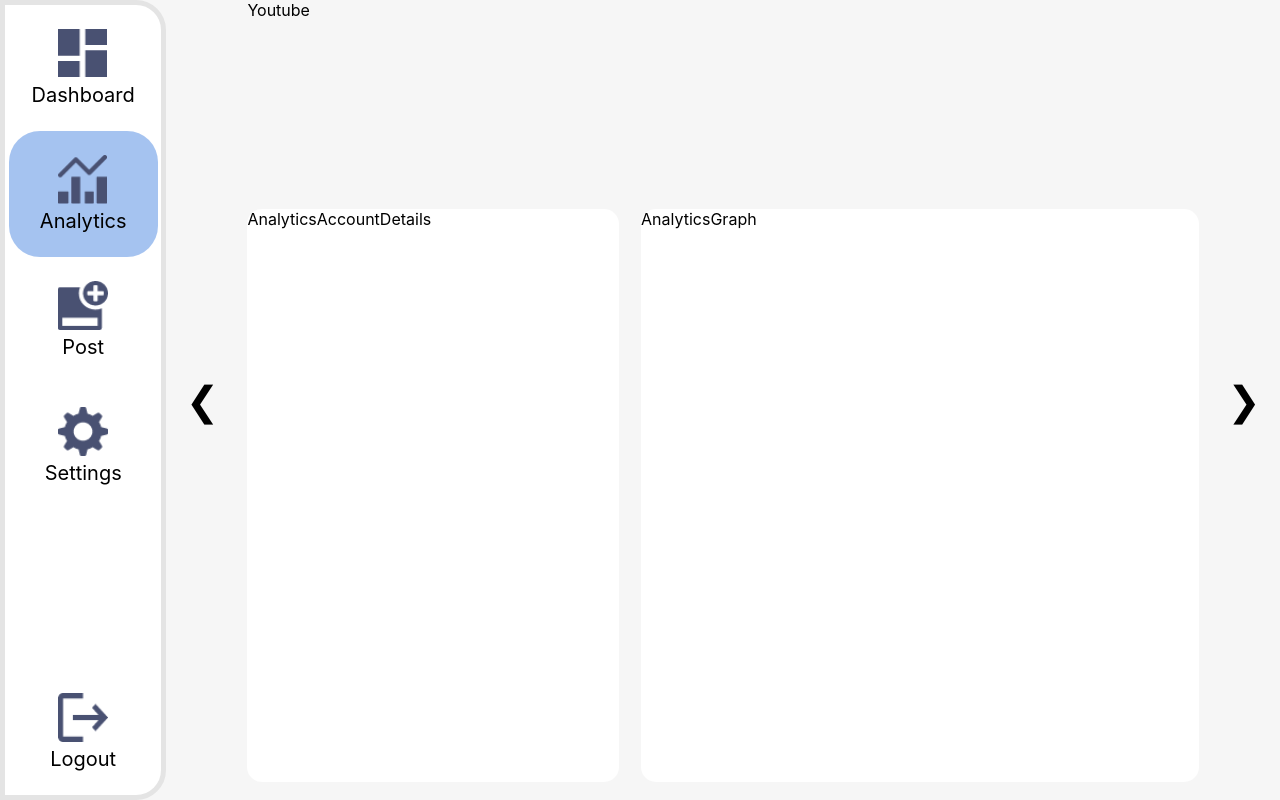
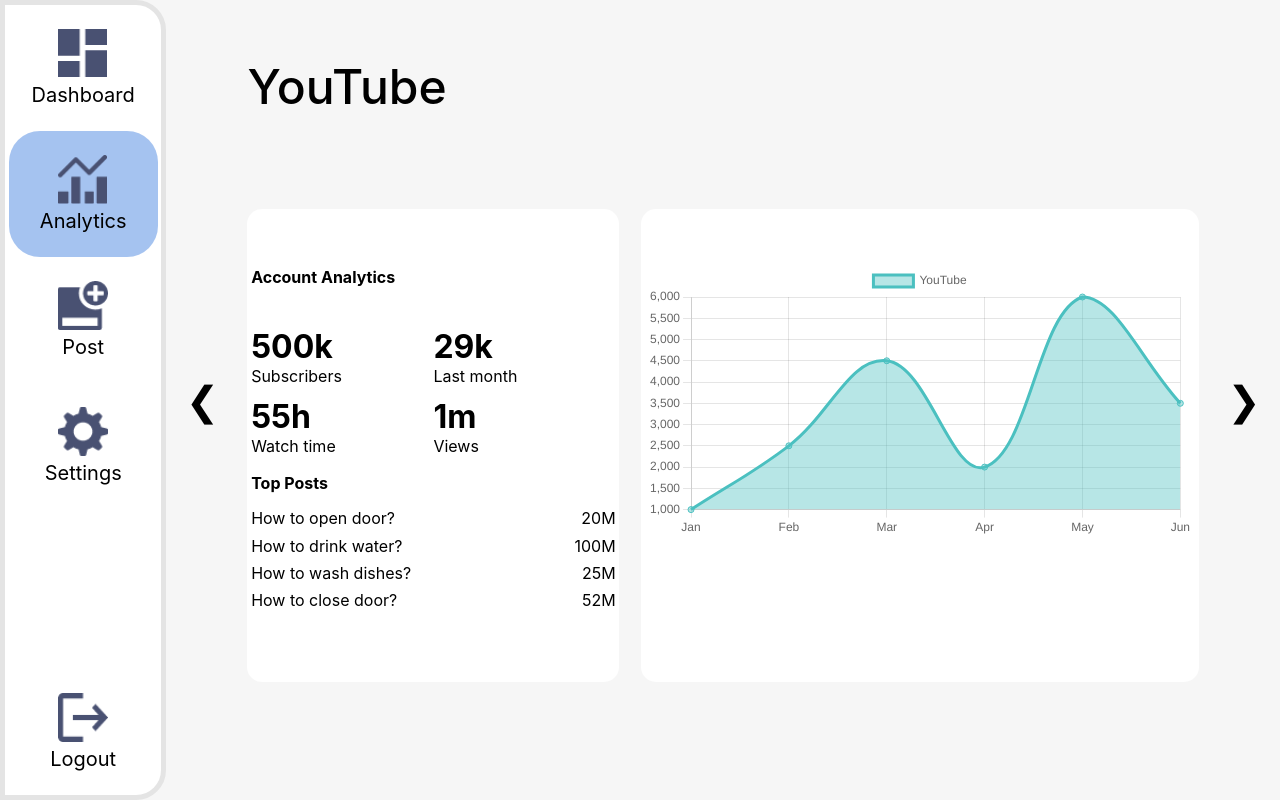
Before and after one commit to MNPaul1/oneclickshare_official, a React (Create React App) app: page /Analytics in a window 1280 px wide. Built offline with nearby package versions, Linux system fonts and the light colour scheme.

Commit message:
Finalizing analytics page

```diff
--- a/src/components/Analytics.css
+++ b/src/components/Analytics.css
@@ -13,16 +13,20 @@
   .AnalyticsPlatformName {
     grid-area: AnalyticsPlatformName;
     text-align: left;
+    font-size: 3rem;
+    font-weight: 500;
+    margin: 6% 0 0 0;
 }
   .AnalyticsGraph {
     grid-area: AnalyticsGraph;
-    height: 97%;
+    height: 80%;
     background-color: white;
     border-radius: 15px;
+    box-sizing: border-box;
 }
   .AnalyticsAccountDetails {
     grid-area: AnalyticsAccountDetails;
-    height: 97%;
+    height: 80%;
     background-color: white;
     border-radius: 15px;
 }
@@ -36,6 +40,7 @@
     justify-content:center;
     align-items: center;
     font-size: 2.5em;
+
  }
 .AnalyticsNextPlatform {
     grid-area: AnalyticsNextPlatform;
--- a/src/components/Analytics.js
+++ b/src/components/Analytics.js
@@ -1,22 +1,66 @@
-import React from 'react'
+import React, {useState} from 'react'
 import './Analytics.css'
 import AnalyticsGraph from './analyticsComponents/AnalyticsGraph'
 import AnalyticsAccountDetails from './analyticsComponents/AnalyticsAccountDetails'
 
+const demoYoutTubeData = ["500k", "29k", "55h", "1m"]
+const YouTubeLabelList = ["Subscribers", "Last month", "Watch time", "Views"]
+
+const demoTopYouTubeContent = [
+  {0:{title:"How to open door?", views:"20M"}},
+  {1:{title:"How to drink water?", views:"100M"}},
+  {2:{title:"How to wash dishes?", views:"25M"}},
+  {3:{title:"How to close door?", views:"52M"}}
+]
+
+const demoInstagramData = ["50k", "2k", "5", "150k"]
+const InstagramLabelList = ["Followers", "Last month", "Followings", "Views"]
+
+const demoTopInstagramContent = [
+  {0:{title:"Me and Myself", views:"20K"}},
+  {1:{title:"Hello World", views:"10K"}},
+  {2:{title:"My life is amazing", views:"25K"}},
+  {3:{title:"Ryan is the best teacher", views:"52K"}}
+]
+const label = ["Jan", "Feb", "Mar", "Apr", "May", "Jun"]
+const YouTubeNewFollowers = [1000,2500,4500,2000,6000,3500]
+const InstagramNewFollowers = [100,200,0,200,60,300]
+
 export default function Analytics() {
+  const [demoContent,setDemoContent] = useState(demoTopYouTubeContent);
+  const [LabelList,setLabelList] = useState(YouTubeLabelList);
+  const [demoData,setdemoData] = useState(demoYoutTubeData);
+  const [Title, setTitle] = useState("YouTube");
+  const [followers, setFollowers] = useState(YouTubeNewFollowers);
+
+  const contentHndler = () =>{
+    if (LabelList[0]==="Subscribers") {
+      setTitle("Instagram");
+      setDemoContent(demoTopInstagramContent)
+      setLabelList(InstagramLabelList)
+      setdemoData(demoInstagramData)
+      setFollowers(InstagramNewFollowers)
+    } else {
+      setTitle("YouTube");
+      setFollowers(YouTubeNewFollowers)
+      setDemoContent(demoTopYouTubeContent)
+      setLabelList(YouTubeLabelList)
+      setdemoData(demoYoutTubeData)
+    }
+  }
   return (
-    <div class="analyticscontainer">
-      <div class="AnalyticsPlatformName">Youtube</div>
-      <div class="AnalyticsGraph">
-        <AnalyticsGraph />
+    <div className="analyticscontainer">
+      <h1 className="AnalyticsPlatformName">{Title}</h1>
+      <div className="AnalyticsGraph">
+        <AnalyticsGraph title={Title} label = {label} followers={followers}/>
       </div>
-      <div class="AnalyticsAccountDetails">
-        <AnalyticsAccountDetails />
+      <div className="AnalyticsAccountDetails">
+        <AnalyticsAccountDetails content = {demoContent} LabelList={LabelList} Data={demoData}/>
       </div>
 
-      <div className="AnalyticsPrevPlatform">❮</div>
+      <div className="AnalyticsPrevPlatform" onClick={contentHndler}>❮</div>
 
-      <div className="AnalyticsNextPlatform">❯</div>
+      <div className="AnalyticsNextPlatform" onClick={contentHndler}>❯</div>
     </div>
   )
 }
--- a/src/components/analyticsComponents/AnalyticsAccountDetails.css
+++ b/src/components/analyticsComponents/AnalyticsAccountDetails.css
@@ -0,0 +1,38 @@
+.AccountDetails{
+    display: flex;
+    flex-direction: column;
+    padding-top: 10%;
+}
+h4{
+    width: 100%;
+    margin-left: 1%;
+}
+
+.analytics-1{
+    display: flex;
+    flex-wrap: wrap;
+    padding: 2% 1% 0 1%;
+}
+.analytics-1 .numbers{
+    margin: 3% 0 0 0;
+    padding: 3% 0 0 0;
+}
+.analytics-1 > *{
+    flex: 1 1 48%;
+}
+
+.topMedia{
+    display: flex;
+    flex-wrap: wrap;
+    padding: 2% 1% 0 1%;
+}
+.topMedia h4{
+    padding: 0;
+    margin: 10px 0 15px 0;
+}
+.topMedia > *{
+    flex: 1 1 98%;
+    display: flex;
+    justify-content: space-between;
+    padding: 0 0 2% 0;
+}
--- a/src/components/analyticsComponents/AnalyticsAccountDetails.js
+++ b/src/components/analyticsComponents/AnalyticsAccountDetails.js
@@ -1,8 +1,39 @@
 import React from 'react'
 import './AnalyticsAccountDetails.css'
 
-export default function AnalyticsAccountDetails() {
+
+
+
+export default function AnalyticsAccountDetails(props) {
+  const LabelList = props.LabelList;
+  const TopContent = props.content;
+  const Data = props.Data
+  console.log(props)
   return (
-    <div>AnalyticsAccountDetails</div>
+    <div className='AccountDetails'>
+    <h4>
+    Account Analytics
+    </h4>
+    <div className='analytics-1'>
+      {LabelList.map((item,index) =>(
+        <span key={index}>
+          <h1 className='numbers'>{Data[index]}</h1>
+          <span>{item}</span>
+        </span>
+      ))}
+    </div>
+    <div className="topMedia">
+        <h4>Top Posts</h4>
+        {
+          TopContent.map((item, index) =>(
+            <span key={index}>
+            <span>{item[index].title}</span>
+            <span>{item[index].views}</span>
+            </span>
+          ))
+        }
+
+    </div>
+  </div>
   )
 }
--- a/src/components/analyticsComponents/AnalyticsGraph.css
+++ b/src/components/analyticsComponents/AnalyticsGraph.css
@@ -0,0 +1,3 @@
+.AnalyticsGraph{
+    padding: 10% 1% 0 1%;
+}
--- a/src/components/analyticsComponents/AnalyticsGraph.js
+++ b/src/components/analyticsComponents/AnalyticsGraph.js
@@ -1,8 +1,40 @@
-import React from 'react'
-import './AnalyticsGraph.css'
+import React from 'react';
+import {
+  Chart as ChartJS,
+  LineElement,
+  Title,
+  Tooltip,
+  Legend,
+  PointElement, Filler
+} from 'chart.js';
+import { Line } from 'react-chartjs-2';
+import "./AnalyticsGraph.css"
+ChartJS.register(
+  PointElement,
+  Filler,
+  LineElement,
+  Title,
+  Tooltip,
+  Legend
+);
 
-export default function AnalyticsGraph() {
-  return (
-    <div>AnalyticsGraph</div>
-  )
+
+
+export default function AnalyticsGraph(props) {
+  return (<div style={{width:"100%"}}>
+    <Line data={{
+      labels: props.label,
+      datasets: [
+        {
+          label: props.title,
+          data: props.followers,
+          fill: true,
+          tension: 0.4,
+          backgroundColor: "rgba(75,192,192,0.4)",
+          borderColor: "rgba(75,192,192,1)"
+        },
+      ]
+}} />
+  </div>)
+
 }
```
